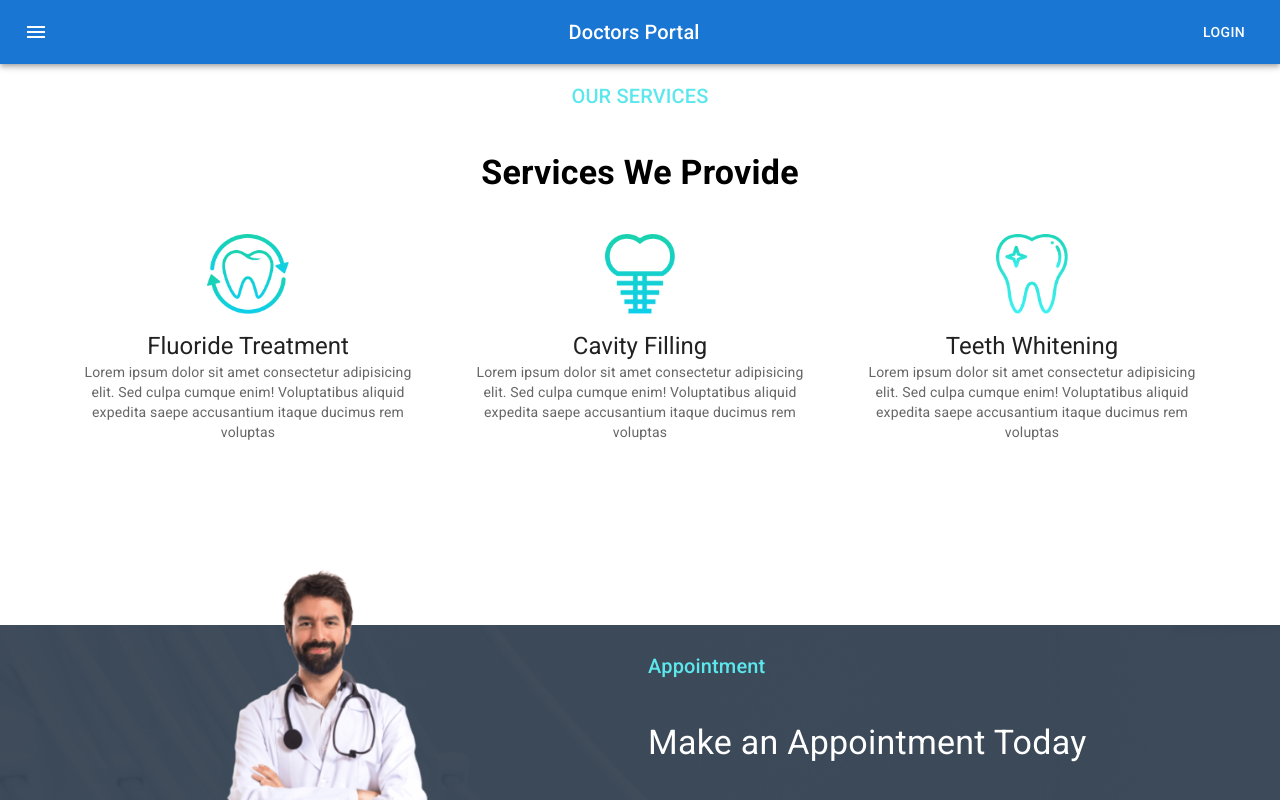
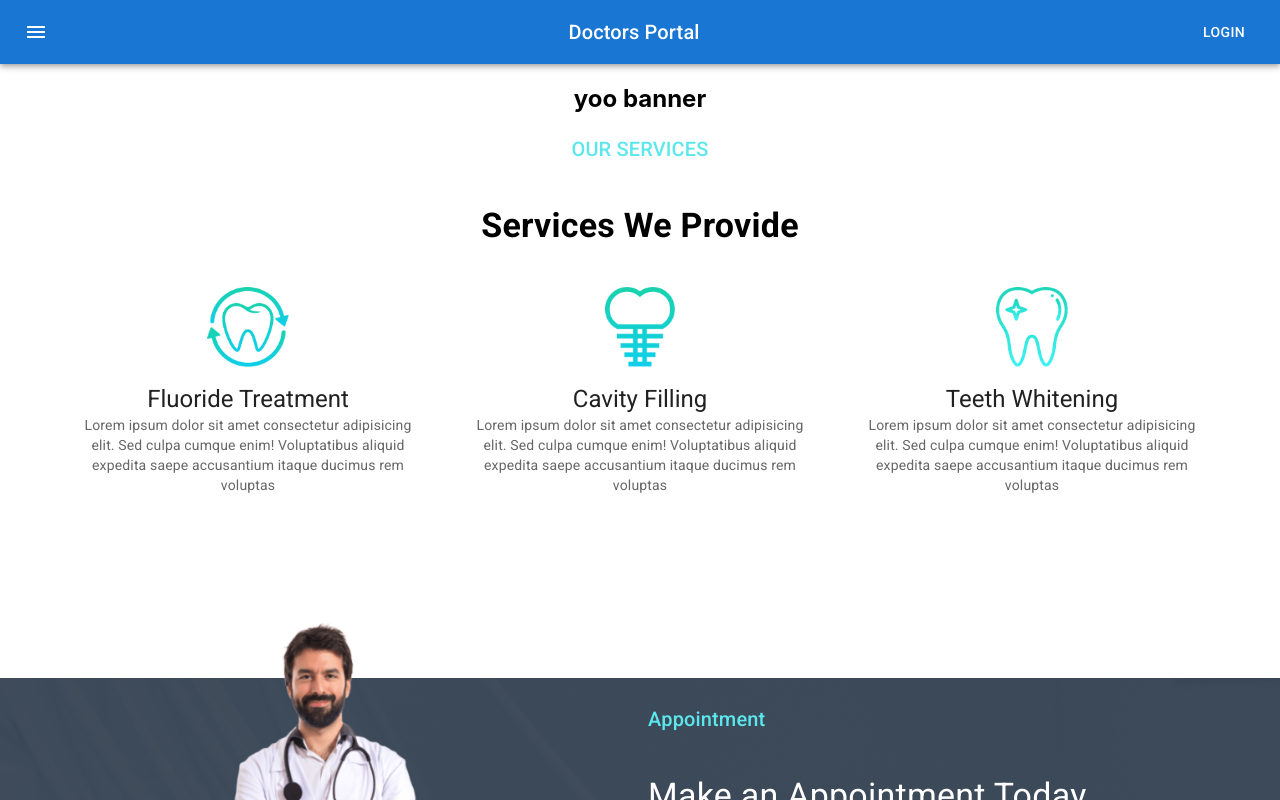
Before and after one commit to mrx-arafat/Doctors-Portal-React, a React (Create React App) app: page / in a window 1280 px wide. Shown: the top 800 px of the page. Built offline with nearby package versions, Linux system fonts and the light colour scheme.

Commit message:
banner start

```diff
--- /dev/null
+++ b/src/Pages/Home/Banner/Banner.js
@@ -0,0 +1,11 @@
+import React from "react";
+
+const Banner = () => {
+  return (
+    <div>
+      <h2>yoo banner</h2>
+    </div>
+  );
+};
+
+export default Banner;
--- a/src/Pages/Home/Home/Home.js
+++ b/src/Pages/Home/Home/Home.js
@@ -1,12 +1,14 @@
 import React from "react";
 import Navigation from "../../../Shared/Navigation/Navigation";
 import AppointmentBanner from "../AppointmentBanner/AppointmentBanner";
+import Banner from "../Banner/Banner";
 import Services from "../Services/Services";
 
 const Home = () => {
   return (
     <div>
       <Navigation></Navigation>
+      <Banner></Banner>
       <Services></Services>
       <AppointmentBanner></AppointmentBanner>
     </div>
```
